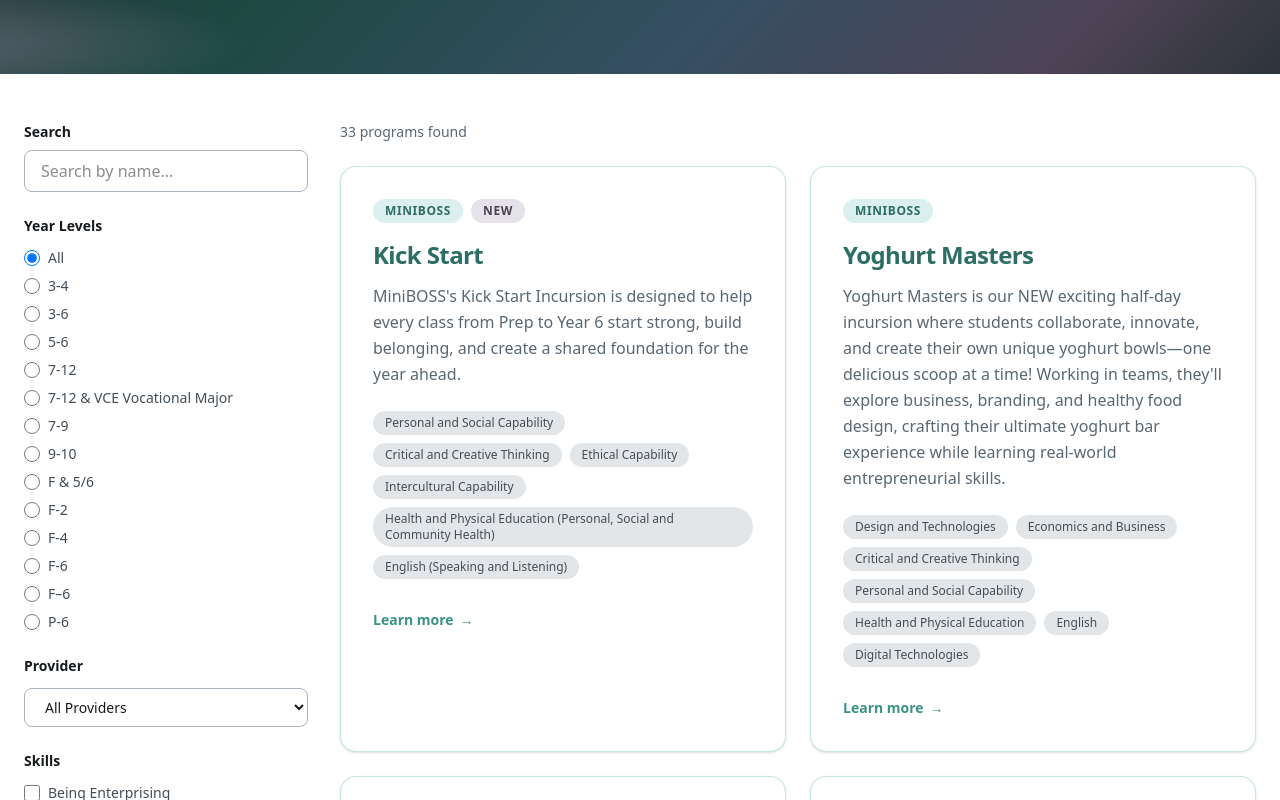
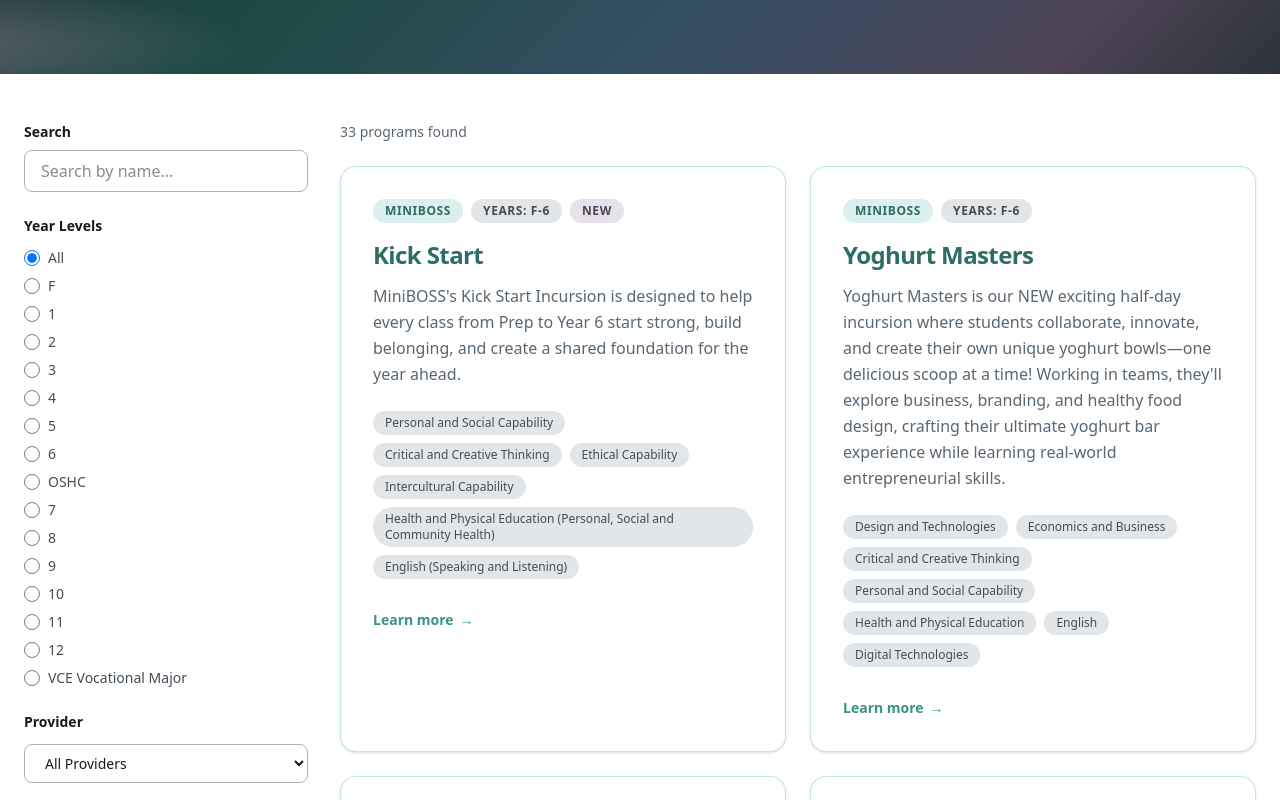
Before and after one commit to tbysctt/driven-outcomes-website, a React (Vite) app in the folder driven-outcomes-playground/: page /programs in a window 1280 px wide. Shown: the part 280-1080 px from the top of the page. Built offline with nearby package versions, Linux system fonts and the light colour scheme.

Commit message:
Remodel year levels

```diff
--- a/driven-outcomes-playground/src/components/ProgramCard.tsx
+++ b/driven-outcomes-playground/src/components/ProgramCard.tsx
@@ -1,11 +1,14 @@
 import { Link } from "react-router-dom";
 import type { Program } from "../data/programs";
+import { formatYearLevels } from "../utils/formatYearLevels";
 
 export interface ProgramCardProps {
   program: Program;
 }
 
 export function ProgramCard({ program }: ProgramCardProps) {
+  const yearLevelsDisplay = formatYearLevels(program.yearLevels);
+
   return (
     <article
       className={`group rounded-2xl border bg-white p-6 shadow-sm transition-all duration-200 sm:p-7 md:p-8 border-primary-brand-200/80 hover:border-primary-brand-300 hover:shadow-lg`}
@@ -16,6 +19,11 @@
         >
           {program.provider}
         </span>
+        {program.yearLevels && program.yearLevels.length > 0 && (
+          <span className="inline-block rounded-full px-3 py-1 text-xs font-semibold uppercase tracking-wider bg-neutral-100 text-neutral-700">
+            Years: {yearLevelsDisplay}
+          </span>
+        )}
         {program.isNew && (
           <span className="inline-block rounded-full px-3 py-1 text-xs font-semibold uppercase tracking-wider bg-highlight-100 text-highlight-700">
             New
--- a/driven-outcomes-playground/src/components/Stats.tsx
+++ b/driven-outcomes-playground/src/components/Stats.tsx
@@ -1,5 +1,6 @@
 import { useInView } from "../hooks/useInView";
 import { useAnimatedCounter } from "../hooks/useAnimatedCounter";
+import { programs } from "../data/programs";
 
 interface StatItemProps {
   target: number;
@@ -9,7 +10,13 @@
   isInView: boolean;
 }
 
-function StatItem({ target, suffix = "", label, colorClass, isInView }: StatItemProps) {
+function StatItem({
+  target,
+  suffix = "",
+  label,
+  colorClass,
+  isInView,
+}: StatItemProps) {
   const displayValue = useAnimatedCounter({
     target,
     suffix,
@@ -18,7 +25,9 @@
 
   return (
     <div>
-      <div className={`text-3xl sm:text-4xl md:text-5xl font-extrabold ${colorClass}`}>
+      <div
+        className={`text-3xl sm:text-4xl md:text-5xl font-extrabold ${colorClass}`}
+      >
         {displayValue}
       </div>
       <div className="mt-2 sm:mt-3 text-xs sm:text-sm font-semibold uppercase tracking-wide text-neutral-600 px-2">
@@ -32,10 +41,28 @@
   const [sectionRef, isInView] = useInView<HTMLElement>({ threshold: 0.3 });
 
   const stats = [
-    { target: 205, suffix: "K+", label: "Students reached", colorClass: "text-secondary-brand-600" },
-    { target: 515, label: "Schools we've worked with", colorClass: "text-primary-brand-600" },
-    { target: 30, label: "Organisations we've worked with", colorClass: "text-neutral-800" },
-    { target: 24, suffix: "+", label: "Programs to choose from", colorClass: "text-highlight-600" },
+    {
+      target: 205,
+      suffix: "K+",
+      label: "Students reached",
+      colorClass: "text-secondary-brand-600",
+    },
+    {
+      target: 515,
+      label: "Schools we've worked with",
+      colorClass: "text-primary-brand-600",
+    },
+    {
+      target: 30,
+      label: "Organisations we've worked with",
+      colorClass: "text-neutral-800",
+    },
+    {
+      target: programs.length,
+      suffix: "+",
+      label: "Programs to choose from",
+      colorClass: "text-highlight-600",
+    },
   ];
 
   return (
--- a/driven-outcomes-playground/src/data/programs.ts
+++ b/driven-outcomes-playground/src/data/programs.ts
@@ -1,5 +1,22 @@
 import type { FaqItem } from "../components/FaqSection";
 import type { ProgramVariant } from "../page-templates/ProgramInfoPageTemplate";
+
+export type YearLevel =
+  | "OSHC"
+  | "F"
+  | "1"
+  | "2"
+  | "3"
+  | "4"
+  | "5"
+  | "6"
+  | "7"
+  | "8"
+  | "9"
+  | "10"
+  | "11"
+  | "12"
+  | "VCE Vocational Major";
 
 export type Program = {
   provider: ProgramProvider;
@@ -11,6 +28,7 @@
 
   isNew?: boolean;
   isTrending?: boolean;
+  yearLevels: YearLevel[];
 
   pageDetails: {
     introHeading?: string;
@@ -19,7 +37,6 @@
     pricingLines?: string[];
     informationHTML?: string;
     ongoingConnection?: { title: string; body: string };
-    curriculumYears?: string;
     availabilityStatus?: string;
     showCalendar?: boolean;
     faqs?: FaqItem[];
@@ -115,10 +132,10 @@
         title: "Kickstart Your Week Pack",
         body: "Every booking includes a Kickstart Your Week Pack: A 5-week mini resource that helps teachers continue the connection with short, 10-minute Monday morning activities designed to strengthen emotional literacy and classroom culture.",
       },
-      curriculumYears: "F–6",
       availabilityStatus: "Open for Bookings",
       showCalendar: true,
     },
+    yearLevels: ["F", "1", "2", "3", "4", "5", "6"],
   },
   {
     provider: "MiniBOSS",
@@ -185,7 +202,6 @@
           <li><strong>Large Groups Welcome:</strong> Yoghurt Masters is perfect for large year levels or combined year groups! We can cater for up to 50-60 students per session, with the flexibility to run multiple sessions per day, either back-to-back or concurrently. Whether you're looking to engage an entire year level or mix multiple levels, we'll tailor the experience to fit your school's needs. Let's chat about options!</li>
         </ul>
       `,
-      curriculumYears: "P-6",
       availabilityStatus: "Open for Bookings",
       showCalendar: false,
       faqs: [
@@ -216,10 +232,12 @@
         },
       ],
     },
+    yearLevels: ["F", "1", "2", "3", "4", "5", "6"],
   },
   {
     provider: "MiniBOSS Holidays",
     name: "Code Busters",
+    yearLevels: ["OSHC"],
     description:
       "Description here about the incursion program. Description here about the incursion program.",
     focusedSkills: ["Coding", "Logic", "Problem solving", "Digital skills"],
@@ -229,6 +247,7 @@
   {
     provider: "MiniBOSS Holidays",
     name: "Super Sleuths",
+    yearLevels: ["OSHC"],
     description:
       "Description here about the incursion program. Description here about the incursion program.",
     focusedSkills: [
@@ -243,6 +262,7 @@
   {
     provider: "MiniBOSS Holidays",
     name: "The Mystery Bag",
+    yearLevels: ["OSHC"],
     description:
       "Description here about the incursion program. Description here about the incursion program.",
     focusedSkills: ["Curiosity", "Discovery", "Problem solving", "Creativity"],
@@ -252,6 +272,7 @@
   {
     provider: "MiniBOSS Holidays",
     name: "The Chocolate Boss",
+    yearLevels: ["OSHC"],
     description:
       "Description here about the incursion program. Description here about the incursion program.",
     focusedSkills: [
@@ -266,6 +287,7 @@
   {
     provider: "MiniBOSS Holidays",
     name: "Superhero",
+    yearLevels: ["OSHC"],
     description:
       "Description here about the incursion program. Description here about the incursion program.",
     focusedSkills: ["Resilience", "Confidence", "Teamwork", "Creativity"],
@@ -325,10 +347,10 @@
           <li><strong>All supplies</strong> required to run the program are supplied by MiniBOSS.</li>
         </ul>
       `,
-      curriculumYears: "F-2",
-      availabilityStatus: "Open for Bookings",
-      showCalendar: false,
-    },
+      availabilityStatus: "Open for Bookings",
+      showCalendar: false,
+    },
+    yearLevels: ["F", "1", "2"],
   },
   {
     provider: "MiniBOSS",
@@ -384,10 +406,10 @@
           <li>The Chocolate Shop is a <strong>nut and egg free</strong> program. Full allergy information and advice will be provided to you prior to the incursion.</li>
         </ul>
       `,
-      curriculumYears: "F-2",
-      availabilityStatus: "Open for Bookings",
-      showCalendar: false,
-    },
+      availabilityStatus: "Open for Bookings",
+      showCalendar: false,
+    },
+    yearLevels: ["F", "1", "2"],
   },
   {
     provider: "MiniBOSS",
@@ -455,10 +477,10 @@
           <li><strong>All supplies</strong> required to run the program are supplied by MiniBOSS.</li>
         </ul>
       `,
-      curriculumYears: "F-6",
-      availabilityStatus: "Open for Bookings",
-      showCalendar: false,
-    },
+      availabilityStatus: "Open for Bookings",
+      showCalendar: false,
+    },
+    yearLevels: ["F", "1", "2", "3", "4", "5", "6"],
   },
   {
     provider: "MiniBOSS",
@@ -544,10 +566,10 @@
           <li><strong>All worksheets and supplies</strong> required to run the program are supplied by MiniBOSS.</li>
         </ul>
       `,
-      curriculumYears: "F & 5/6",
-      availabilityStatus: "Open for Bookings",
-      showCalendar: false,
-    },
+      availabilityStatus: "Open for Bookings",
+      showCalendar: false,
+    },
+    yearLevels: ["F", "5", "6"],
   },
   {
     provider: "MiniBOSS",
@@ -615,10 +637,10 @@
           <li><strong>All supplies</strong> required to run the program are supplied by MiniBOSS.</li>
         </ul>
       `,
-      curriculumYears: "F-4",
-      availabilityStatus: "Open for Bookings",
-      showCalendar: false,
-    },
+      availabilityStatus: "Open for Bookings",
+      showCalendar: false,
+    },
+    yearLevels: ["F", "1", "2", "3", "4"],
   },
   {
     provider: "MiniBOSS",
@@ -699,7 +721,6 @@
           <li><strong>Large Groups Welcome:</strong> Let's Grow is perfect for large year levels or combined year groups! We can cater for up to 120 students per session, with the flexibility to run multiple sessions per day, concurrently. Whether you're looking to engage an entire year level or mix multiple levels, we'll tailor the experience to fit your school's needs. Let's chat about options!</li>
         </ul>
       `,
-      curriculumYears: "3-6",
       availabilityStatus: "Open for Bookings",
       showCalendar: false,
       faqs: [
@@ -735,6 +756,7 @@
         },
       ],
     },
+    yearLevels: ["3", "4", "5", "6"],
   },
   {
     provider: "MiniBOSS",
@@ -790,10 +812,10 @@
           <li><strong>All supplies</strong> required to run the program are supplied by MiniBOSS.</li>
         </ul>
       `,
-      curriculumYears: "3-4",
-      availabilityStatus: "Open for Bookings",
-      showCalendar: false,
-    },
+      availabilityStatus: "Open for Bookings",
+      showCalendar: false,
+    },
+    yearLevels: ["3", "4"],
   },
   {
     provider: "MiniBOSS",
@@ -856,10 +878,10 @@
           <li><strong>All supplies</strong> required to run the program are supplied by MiniBOSS.</li>
         </ul>
       `,
-      curriculumYears: "3-6",
-      availabilityStatus: "Open for Bookings",
-      showCalendar: false,
-    },
+      availabilityStatus: "Open for Bookings",
+      showCalendar: false,
+    },
+    yearLevels: ["3", "4", "5", "6"],
   },
   {
     provider: "MiniBOSS",
@@ -928,10 +950,10 @@
           <li>The Smoothie Bar is a <strong>nut and egg free</strong> program. Full allergy information and advice will be provided to you prior to the incursion.</li>
         </ul>
       `,
-      curriculumYears: "3-6",
-      availabilityStatus: "Open for Bookings",
-      showCalendar: false,
-    },
+      availabilityStatus: "Open for Bookings",
+      showCalendar: false,
+    },
+    yearLevels: ["3", "4", "5", "6"],
   },
   {
     provider: "MiniBOSS",
@@ -995,10 +1017,10 @@
           <li><strong>All supplies</strong> required to run the program are supplied by MiniBOSS.</li>
         </ul>
       `,
-      curriculumYears: "3-6",
-      availabilityStatus: "Open for Bookings",
-      showCalendar: false,
-    },
+      availabilityStatus: "Open for Bookings",
+      showCalendar: false,
+    },
+    yearLevels: ["3", "4", "5", "6"],
   },
   {
     provider: "MiniBOSS",
@@ -1058,10 +1080,10 @@
           <li><strong>All worksheets and supplies</strong> required to run the program are supplied by MiniBOSS.</li>
         </ul>
       `,
-      curriculumYears: "3-6",
-      availabilityStatus: "Open for Bookings",
-      showCalendar: false,
-    },
+      availabilityStatus: "Open for Bookings",
+      showCalendar: false,
+    },
+    yearLevels: ["3", "4", "5", "6"],
   },
   {
     provider: "MiniBOSS",
@@ -1107,10 +1129,10 @@
           <li><strong>All supplies</strong> required to run the program are supplied by MiniBOSS.</li>
         </ul>
       `,
-      curriculumYears: "5-6",
-      availabilityStatus: "Open for Bookings",
-      showCalendar: false,
-    },
+      availabilityStatus: "Open for Bookings",
+      showCalendar: false,
+    },
+    yearLevels: ["5", "6"],
   },
   {
     provider: "MiniBOSS",
@@ -1180,10 +1202,10 @@
           <li><strong>All supplies</strong> required to run the program are supplied by MiniBOSS.</li>
         </ul>
       `,
-      curriculumYears: "5-6",
-      availabilityStatus: "Open for Bookings",
-      showCalendar: false,
-    },
+      availabilityStatus: "Open for Bookings",
+      showCalendar: false,
+    },
+    yearLevels: ["5", "6"],
   },
   {
     provider: "MiniBOSS",
@@ -1238,10 +1260,10 @@
           <li><strong>MiniBOSS provides student team kits and teacher packs</strong>, complete with all the resources required to run the program.</li>
         </ul>
       `,
-      curriculumYears: "5-6",
-      availabilityStatus: "Open for Bookings",
-      showCalendar: false,
-    },
+      availabilityStatus: "Open for Bookings",
+      showCalendar: false,
+    },
+    yearLevels: ["5", "6"],
   },
   {
     provider: "MiniBOSS",
@@ -1311,10 +1333,10 @@
           <li><strong>All supplies</strong> required to run the program are supplied by MiniBOSS.</li>
         </ul>
       `,
-      curriculumYears: "5-6",
-      availabilityStatus: "Open for Bookings",
-      showCalendar: false,
-    },
+      availabilityStatus: "Open for Bookings",
+      showCalendar: false,
+    },
+    yearLevels: ["5", "6"],
   },
   {
     provider: "MiniBOSS",
@@ -1363,10 +1385,10 @@
           <li><strong>All supplies</strong> required to run the program are supplied by MiniBOSS.</li>
         </ul>
       `,
-      curriculumYears: "5-6",
-      availabilityStatus: "Open for Bookings",
-      showCalendar: false,
-    },
+      availabilityStatus: "Open for Bookings",
+      showCalendar: false,
+    },
+    yearLevels: ["5", "6"],
   },
   {
     provider: "Tripod Education",
@@ -1432,10 +1454,10 @@
           <li>VCE VM Numeracy and Literacy Skills</li>
         </ul>
       `,
-      curriculumYears: "7-12 & VCE Vocational Major",
-      availabilityStatus: "Open for Bookings",
-      showCalendar: false,
-    },
+      availabilityStatus: "Open for Bookings",
+      showCalendar: false,
+    },
+    yearLevels: ["7", "8", "9", "10", "11", "12", "VCE Vocational Major"],
   },
   {
     provider: "Tripod Education",
@@ -1485,10 +1507,10 @@
           <li><strong>All supplies</strong> required to run the program are supplied by TRIPOD.</li>
         </ul>
       `,
-      curriculumYears: "9-10",
-      availabilityStatus: "Open for Bookings",
-      showCalendar: false,
-    },
+      availabilityStatus: "Open for Bookings",
+      showCalendar: false,
+    },
+    yearLevels: ["9", "10"],
   },
   {
     provider: "Tripod Education",
@@ -1568,10 +1590,10 @@
           <li>The Smoothie Bar is a <strong>nut and egg free</strong> program. Full allergy information and advice will be provided to you prior to the program.</li>
         </ul>
       `,
-      curriculumYears: "7-9",
-      availabilityStatus: "Open for Bookings",
-      showCalendar: false,
-    },
+      availabilityStatus: "Open for Bookings",
+      showCalendar: false,
+    },
+    yearLevels: ["7", "8", "9"],
   },
   {
     provider: "Tripod Education",
@@ -1621,10 +1643,10 @@
           <li><strong>All supplies</strong> required to run the program are supplied by TRIPOD.</li>
         </ul>
       `,
-      curriculumYears: "7-12",
-      availabilityStatus: "Open for Bookings",
-      showCalendar: false,
-    },
+      availabilityStatus: "Open for Bookings",
+      showCalendar: false,
+    },
+    yearLevels: ["7", "8", "9", "10", "11", "12"],
   },
   {
     provider: "Tripod Education",
@@ -1668,10 +1690,10 @@
           <li><strong>All supplies</strong> required to run the program are supplied by TRIPOD.</li>
         </ul>
       `,
-      curriculumYears: "7-9",
-      availabilityStatus: "Open for Bookings",
-      showCalendar: false,
-    },
+      availabilityStatus: "Open for Bookings",
+      showCalendar: false,
+    },
+    yearLevels: ["7", "8", "9"],
   },
   {
     provider: "Tripod Education",
@@ -1757,10 +1779,10 @@
 
         <p>Designed specifically to your goals. All sessions align to the Victorian Curriculum V2.0.</p>
       `,
-      curriculumYears: "7-12",
-      availabilityStatus: "Open for Bookings",
-      showCalendar: false,
-    },
+      availabilityStatus: "Open for Bookings",
+      showCalendar: false,
+    },
+    yearLevels: ["7", "8", "9", "10", "11", "12"],
   },
   {
     provider: "Tripod Education",
@@ -1815,10 +1837,10 @@
           <li><strong>TRIPOD provides student team kits and teacher packs</strong>, complete with all the resources required to run the program.</li>
         </ul>
       `,
-      curriculumYears: "7-12",
-      availabilityStatus: "Open for Bookings",
-      showCalendar: false,
-    },
+      availabilityStatus: "Open for Bookings",
+      showCalendar: false,
+    },
+    yearLevels: ["7", "8", "9", "10", "11", "12"],
   },
   {
     provider: "Tripod Education",
@@ -1902,10 +1924,10 @@
           <li><strong>TRIPOD provides student team kits and teacher packs</strong>, complete with all the resources required to run the program.</li>
         </ul>
       `,
-      curriculumYears: "7-12",
-      availabilityStatus: "Open for Bookings",
-      showCalendar: false,
-    },
+      availabilityStatus: "Open for Bookings",
+      showCalendar: false,
+    },
+    yearLevels: ["7", "8", "9", "10", "11", "12"],
   },
   {
     provider: "Tripod Education",
@@ -1979,10 +2001,10 @@
           <li><strong>All supplies</strong> required to run the program are supplied by TRIPOD.</li>
         </ul>
       `,
-      curriculumYears: "7-12",
-      availabilityStatus: "Open for Bookings",
-      showCalendar: false,
-    },
+      availabilityStatus: "Open for Bookings",
+      showCalendar: false,
+    },
+    yearLevels: ["7", "8", "9", "10", "11", "12"],
   },
   {
     provider: "MiniBOSS",
@@ -2077,10 +2099,10 @@
           <li>All materials and equipment are provided by our team.</li>
         </ul>
       `,
-      curriculumYears: "F-6",
       availabilityStatus: "Open for Bookings",
       showCalendar: true,
       canBeCustomised: true,
     },
+    yearLevels: ["F", "1", "2", "3", "4", "5", "6"],
   },
 ];
--- a/driven-outcomes-playground/src/page-templates/ProgramInfoPageTemplate.tsx
+++ b/driven-outcomes-playground/src/page-templates/ProgramInfoPageTemplate.tsx
@@ -3,6 +3,7 @@
 import { FaqSection } from "../components/FaqSection";
 import { Link } from "react-router-dom";
 import type { Program, ProgramProvider } from "../data/programs";
+import { formatYearLevels } from "../utils/formatYearLevels";
 import miniBossLogo from "../assets/brand-logos/miniboss-incursions/MiniBoss_Incursions_White_Text_Circle_Transparent_BG.png";
 import miniBossHolidaysLogo from "../assets/brand-logos/miniboss-holiday-programs/MBHP_LightPurpleTransparent.png";
 import tripodLogo from "../assets/brand-logos/tripod/Tripod_Circle_Logos/Tripod_White.png";
@@ -56,7 +57,7 @@
     title: "Ongoing Support",
     body: "We provide ongoing support and resources to help you get the most out of this program.",
   };
-  const curriculumYears = program.pageDetails.curriculumYears || "F-6";
+  const curriculumYears = formatYearLevels(program.yearLevels);
   const focusedSkills = program.focusedSkills || [
     "Personal and Social Capability",
     "Critical and Creative Thinking",
--- a/driven-outcomes-playground/src/pages/BrowseProgramsPage.tsx
+++ b/driven-outcomes-playground/src/pages/BrowseProgramsPage.tsx
@@ -1,24 +1,30 @@
 import { useState, useMemo } from "react";
-import { programs } from "../data/programs";
+import { programs, type YearLevel } from "../data/programs";
 import { ProgramCard } from "../components/ProgramCard";
 import { InfoHero } from "../components/InfoHero";
 
 export function BrowseProgramsPage() {
   const [searchQuery, setSearchQuery] = useState("");
-  const [selectedYearLevel, setSelectedYearLevel] = useState<string>("All");
+  const [selectedYearLevel, setSelectedYearLevel] = useState<YearLevel | "All">("All");
   const [selectedProvider, setSelectedProvider] = useState<string>("All");
   const [selectedSkills, setSelectedSkills] = useState<string[]>([]);
   const [showNewOnly, setShowNewOnly] = useState(false);
   const [showTrendingOnly, setShowTrendingOnly] = useState(false);
 
   const allYearLevels = useMemo(() => {
-    const yearLevelsSet = new Set<string>();
+    const yearLevelsSet = new Set<YearLevel>();
     programs.forEach((program) => {
-      if (program.pageDetails?.curriculumYears) {
-        yearLevelsSet.add(program.pageDetails.curriculumYears);
+      if (program.yearLevels) {
+        program.yearLevels.forEach((level) => yearLevelsSet.add(level));
       }
     });
-    return Array.from(yearLevelsSet).sort();
+    return Array.from(yearLevelsSet).sort((a, b) => {
+      if (a === "F") return -1;
+      if (b === "F") return 1;
+      if (a === "VCE Vocational Major") return 1;
+      if (b === "VCE Vocational Major") return -1;
+      return parseInt(a, 10) - parseInt(b, 10);
+    });
   }, []);
 
   const allSkills = useMemo(() => {
@@ -51,7 +57,7 @@
 
     if (selectedYearLevel !== "All") {
       filtered = filtered.filter(
-        (program) => program.pageDetails?.curriculumYears === selectedYearLevel,
+        (program) => program.yearLevels?.includes(selectedYearLevel),
       );
     }
 
@@ -172,7 +178,7 @@
                             type="radio"
                             name="yearLevel"
                             checked={selectedYearLevel === yearLevel}
-                            onChange={() => setSelectedYearLevel(yearLevel)}
+                            onChange={() => setSelectedYearLevel(yearLevel as YearLevel)}
                             className="w-4 h-4 text-primary-brand-600 focus:ring-primary-brand-500"
                           />
                           <span className="text-sm text-neutral-700">
--- /dev/null
+++ b/driven-outcomes-playground/src/utils/formatYearLevels.ts
@@ -0,0 +1,61 @@
+import type { YearLevel } from "../data/programs";
+
+function formatRange(start: YearLevel, end: YearLevel): string {
+  if (start === end) {
+    return start === "F" ? "F" : start;
+  }
+  if (start === "F") {
+    return `F-${end}`;
+  }
+  return `${start}-${end}`;
+}
+
+export function formatYearLevels(yearLevels: YearLevel[] | undefined): string {
+  if (!yearLevels || yearLevels.length === 0) return "F-6";
+
+  const sorted = [...yearLevels].sort((a, b) => {
+    if (a === "F") return -1;
+    if (b === "F") return 1;
+    if (a === "VCE Vocational Major") return 1;
+    if (b === "VCE Vocational Major") return -1;
+    return parseInt(a, 10) - parseInt(b, 10);
+  });
+
+  const parts: string[] = [];
+  let rangeStart: YearLevel | null = null;
+  let rangeEnd: YearLevel | null = null;
+
+  for (let i = 0; i < sorted.length; i++) {
+    const current = sorted[i];
+
+    if (current === "VCE Vocational Major") {
+      if (rangeStart) {
+        parts.push(formatRange(rangeStart, rangeEnd!));
+        rangeStart = null;
+        rangeEnd = null;
+      }
+      parts.push("VCE Vocational Major");
+      continue;
+    }
+
+    const currentNum = current === "F" ? 0 : parseInt(current, 10);
+    const prevNum = rangeEnd === "F" ? 0 : rangeEnd ? parseInt(rangeEnd, 10) : null;
+
+    if (rangeStart === null) {
+      rangeStart = current;
+      rangeEnd = current;
+    } else if (prevNum !== null && currentNum === prevNum + 1) {
+      rangeEnd = current;
+    } else {
+      parts.push(formatRange(rangeStart, rangeEnd!));
+      rangeStart = current;
+      rangeEnd = current;
+    }
+  }
+
+  if (rangeStart) {
+    parts.push(formatRange(rangeStart, rangeEnd!));
+  }
+
+  return parts.join(" & ");
+}
```
